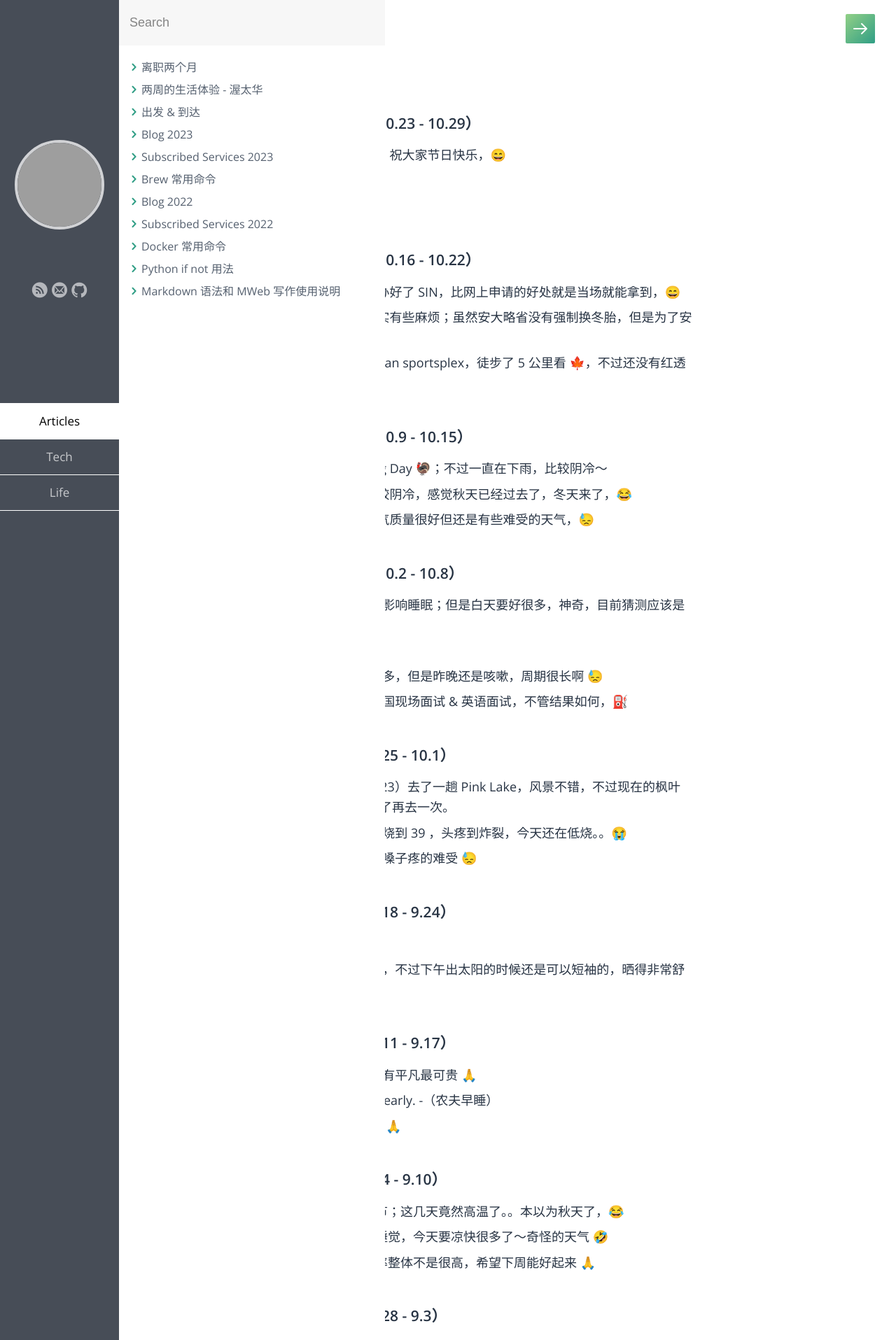
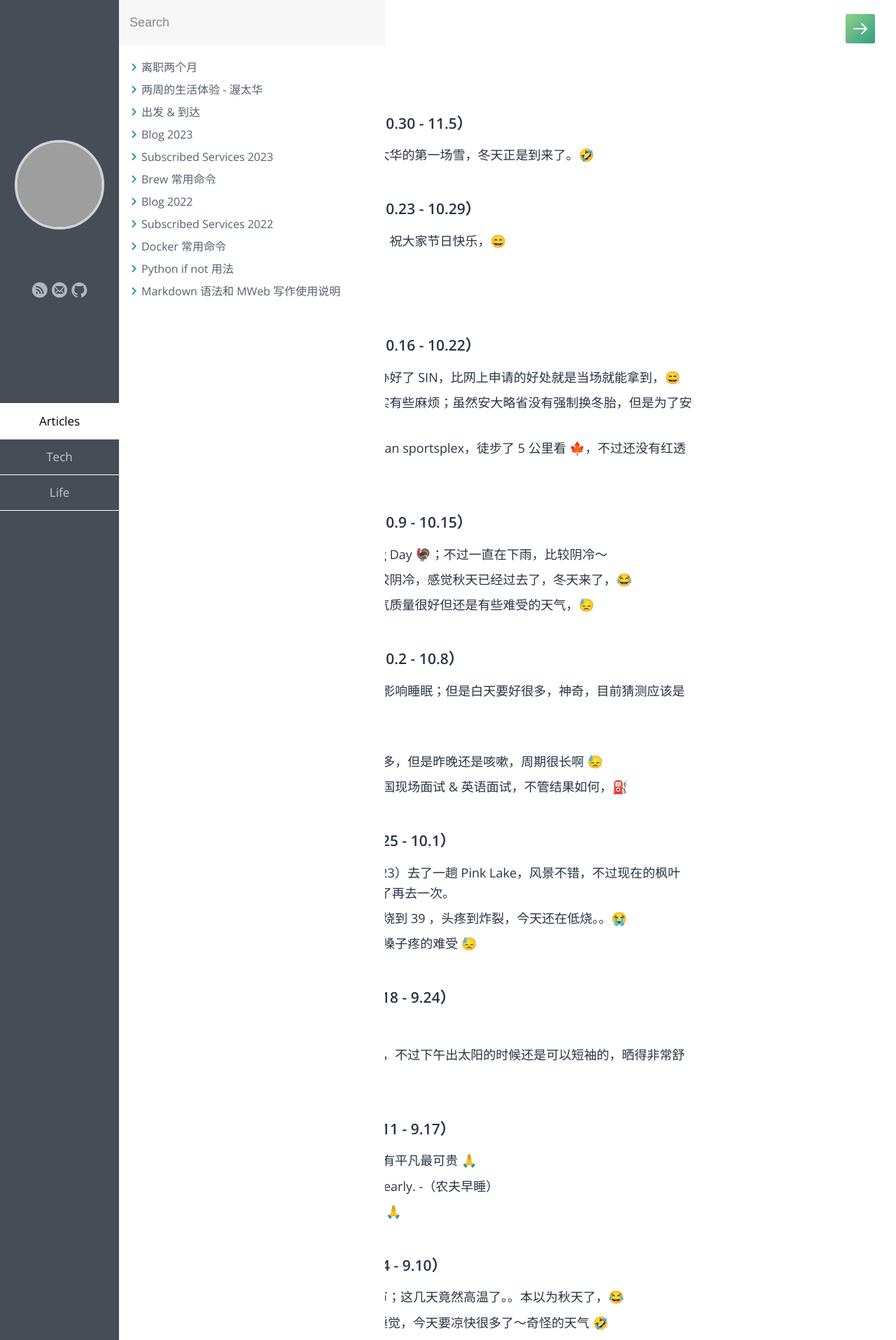
Before and after one commit to samxupeiran/samxupeiran.github.io, a Jekyll site: the page built from _posts/life/2023-01-03-my-blog.md, in a window 1280 px wide. Shown: the top 1915 px of the page at 70% size. Built offline with Jekyll 4.4.1, drawn with Linux system fonts in a browser that asks for light colours; some web fonts are replaced; some of the changed text lies outside the part shown; grey boxes are pictures that could not be loaded.

Commit message:
feat: add weekly blog 10.30

```diff
--- a/_posts/life/2023-01-03-my-blog.md
+++ b/_posts/life/2023-01-03-my-blog.md
@@ -5,6 +5,8 @@ category: Life
 tags: Blog
 ---
 
+- ### 2023 年 11 月 第 1 周（10.30 - 11.5）
+     - 10.30 今早起床看到了渥太华的第一场雪，冬天正是到来了。🤣
 
 - ### 2023 年 10 月 第 4 周（10.23 - 10.29）
      - 10.24 今天是程序员节日，祝大家节日快乐，😄
```
